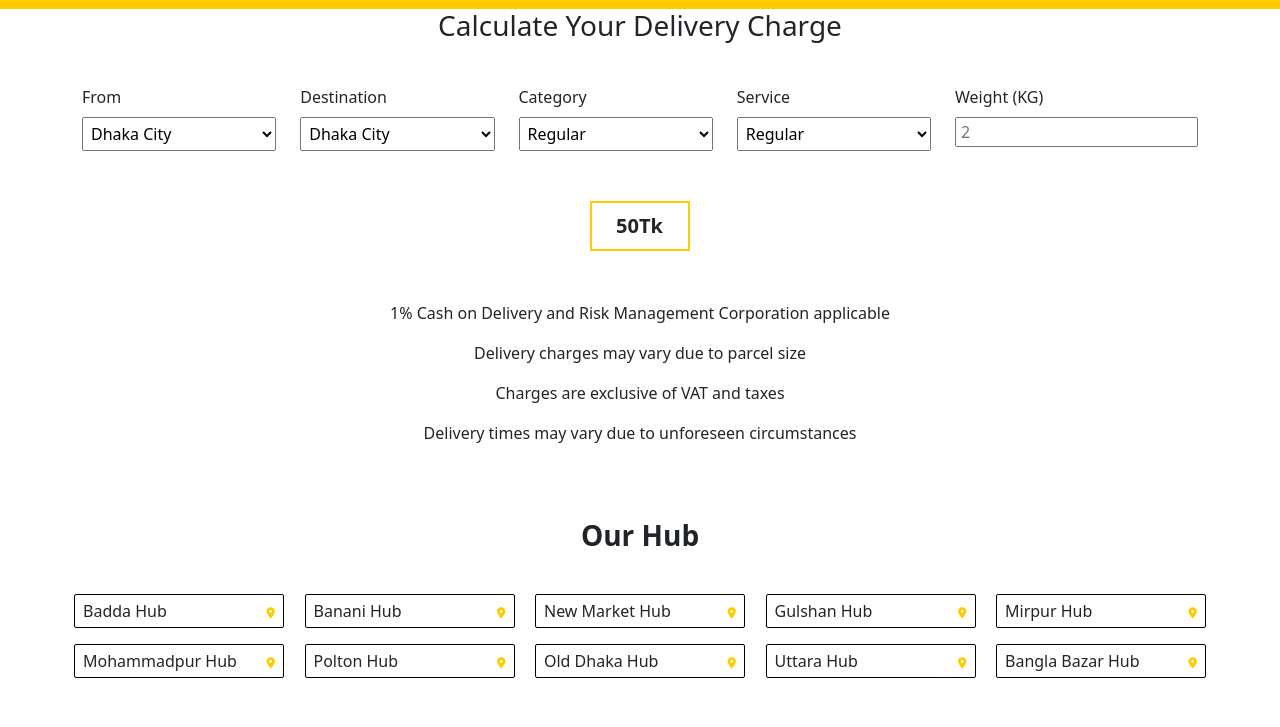
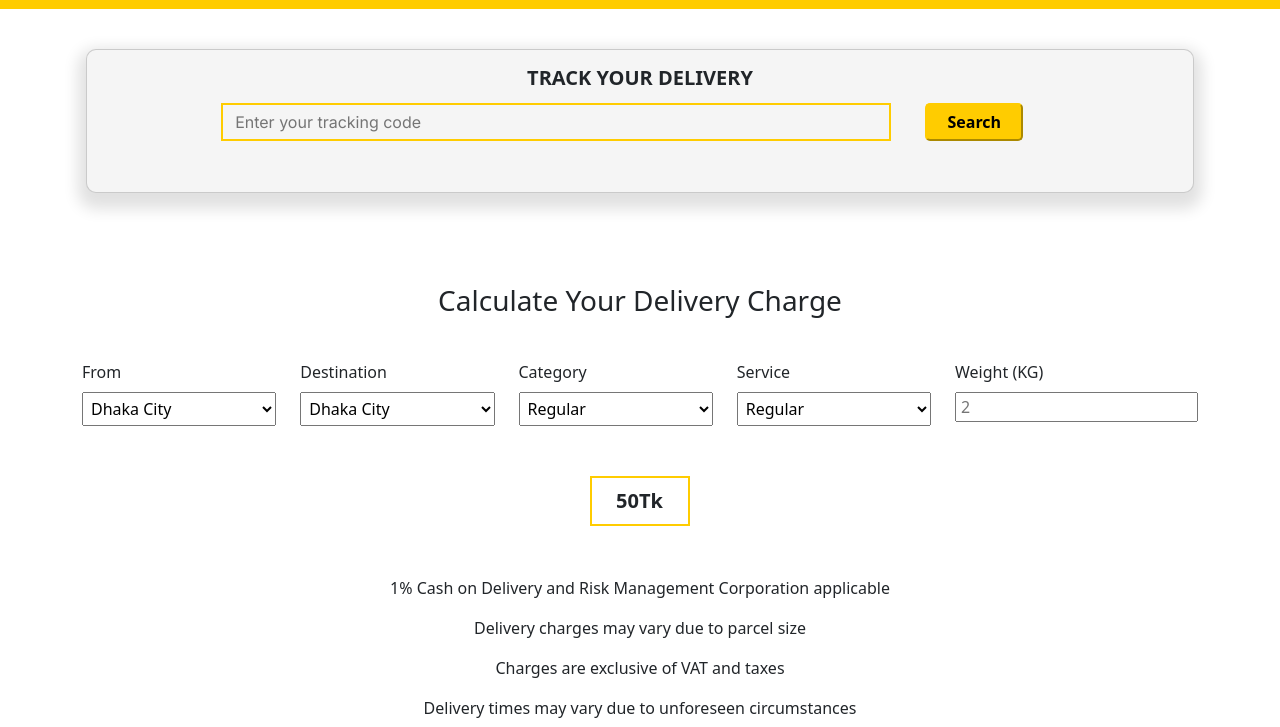
Before and after one commit to Abdur-Rahman-Apu/Zet-express-delivery, a plain HTML site: page index.html in a window 1280 px wide. Shown: the part 73-800 px from the top of the page. Drawn offline with nearby package versions, Linux system fonts and the light colour scheme; files whose address does not match are found by name.

Commit message:
track-delivery section is added

```diff
--- a/index.html
+++ b/index.html
@@ -64,6 +64,21 @@
     <!-- main part start  -->
     <main>
 
+        <!-- track delivery  -->
+        <section class="track-delivery">
+            <div class="card mx-auto shadow-md">
+                <div class="card-body">
+                    <h5 class="card-title text-center">TRACK YOUR DELIVERY</h5>
+
+                    <div class="track-code">
+                        <input type="text" name="track-code" id="track-code" placeholder="Enter your tracking code">
+                        <button>Search</button>
+                    </div>
+
+                </div>
+            </div>
+        </section>
+        <!-- calculate section  -->
         <section class="calculate-section container">
             <h3 class="text-center">Calculate Your Delivery Charge</h3>
 
--- a/style.css
+++ b/style.css
@@ -48,6 +48,50 @@ body {
 
 
 /* main section start  */
+
+/* track delivery section  */
+.track-delivery {
+    margin-top: 40px;
+    margin-bottom: 91px;
+}
+
+.track-delivery .card {
+    width: 1108px;
+    background-color: var(--secondary-color);
+    box-shadow: 0px 8px 15px 8px rgba(0, 0, 0, 0.12);
+    border-radius: 10px;
+}
+
+.track-delivery .card-title {
+    font-weight: 600;
+    font-size: 20px;
+}
+
+.track-code {
+    width: 78%;
+    margin: 0 auto;
+}
+
+
+.track-code input[type="text"] {
+    width: 80%;
+    border: 2px solid var(--primary-color);
+    background-color: var(--secondary-color);
+    padding: 5px 12px;
+    font-family: var(--font-inter);
+    font-weight: 400;
+    margin-right: 30px;
+    margin-top: 5px;
+}
+
+.track-code button {
+    background-color: var(--primary-color);
+    border-radius: 5px;
+    padding: 5px 20px;
+    border-color: var(--primary-color);
+    font-weight: 600;
+    margin-bottom: 35px;
+}
 
 /* calculate section  */
 
```
